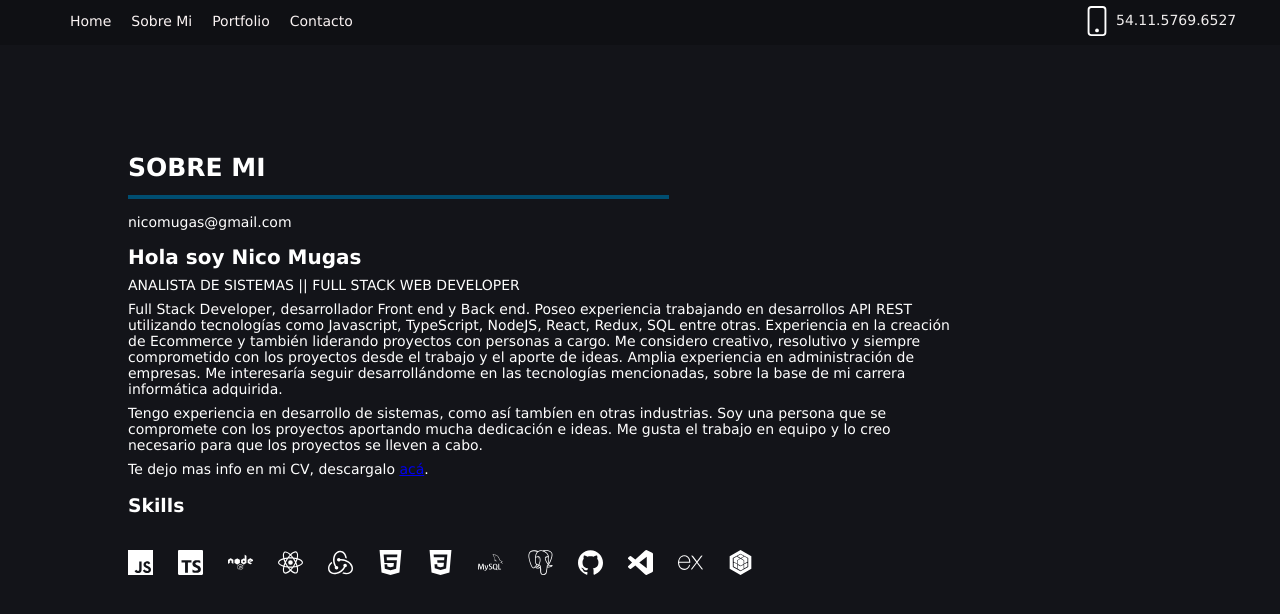
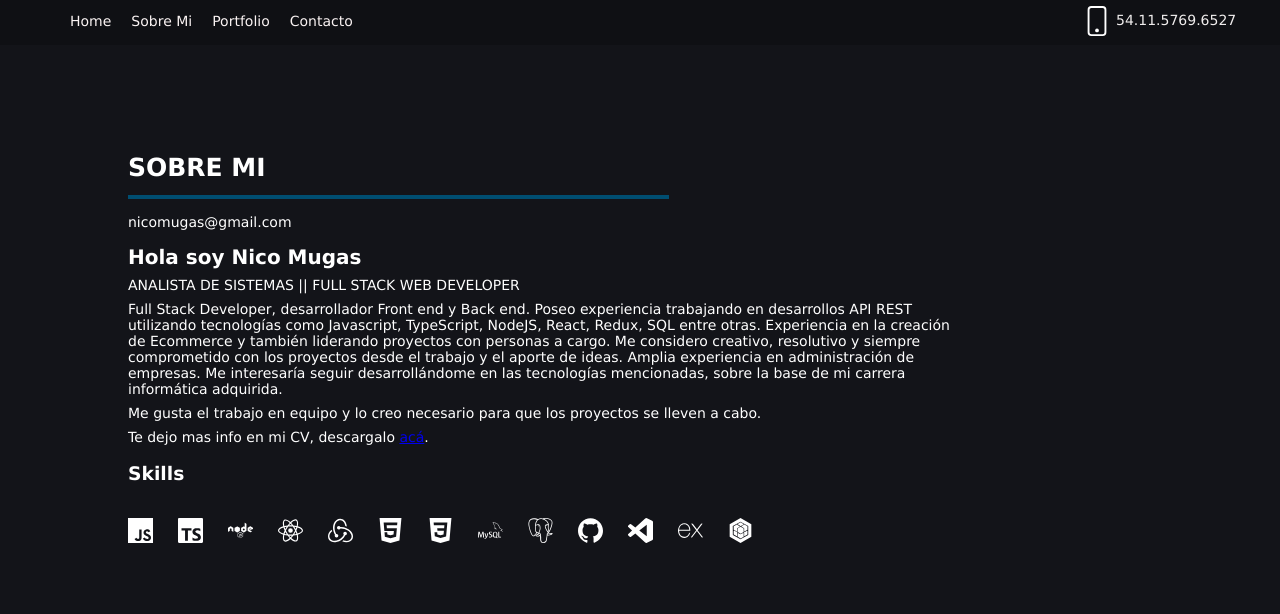
Before and after one commit to nicomugas/portfolionico, a React (Create React App) app: page /About in a window 1280 px wide. Shown: the top 614 px of the page. Built offline with nearby package versions, Linux system fonts and the light colour scheme.

Commit message:
actualizacion aboutme2

```diff
--- a/src/components/About.jsx
+++ b/src/components/About.jsx
@@ -24,9 +24,7 @@ considero creativo, resolutivo y siempre comprometido con los proyectos desde el
 ideas. Amplia experiencia en administración de empresas. Me interesaría seguir desarrollándome en las
 tecnologías mencionadas, sobre la base de mi carrera informática adquirida.</div>
                      <div className={s.title2}>
-                     Tengo experiencia en desarrollo de sistemas, como así tambíen en otras industrias.
-
-                    Soy una persona que se compromete con los proyectos aportando mucha dedicación e ideas. Me gusta el trabajo en equipo y lo creo necesario para que los proyectos se lleven a cabo.
+                    Me gusta el trabajo en equipo y lo creo necesario para que los proyectos se lleven a cabo.
                 </div>
 
                 <div className={s.title2}>
```
